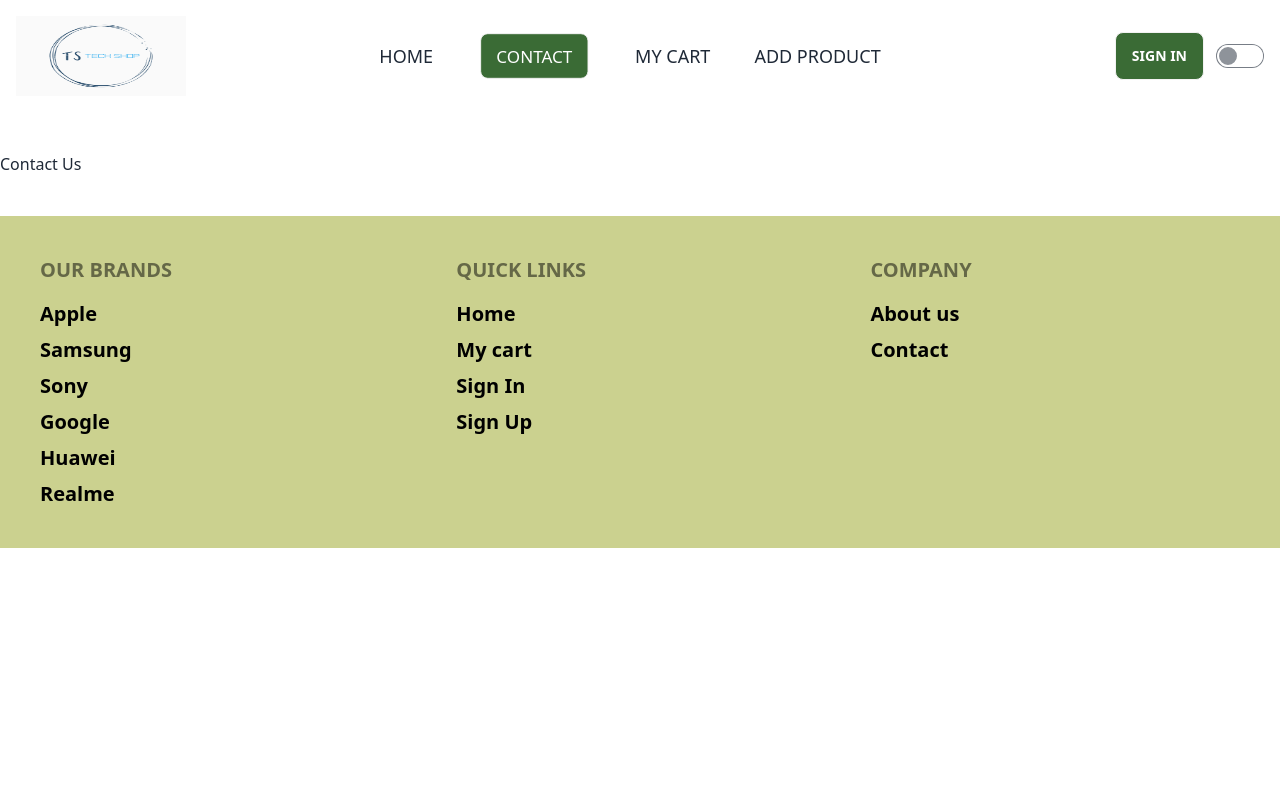
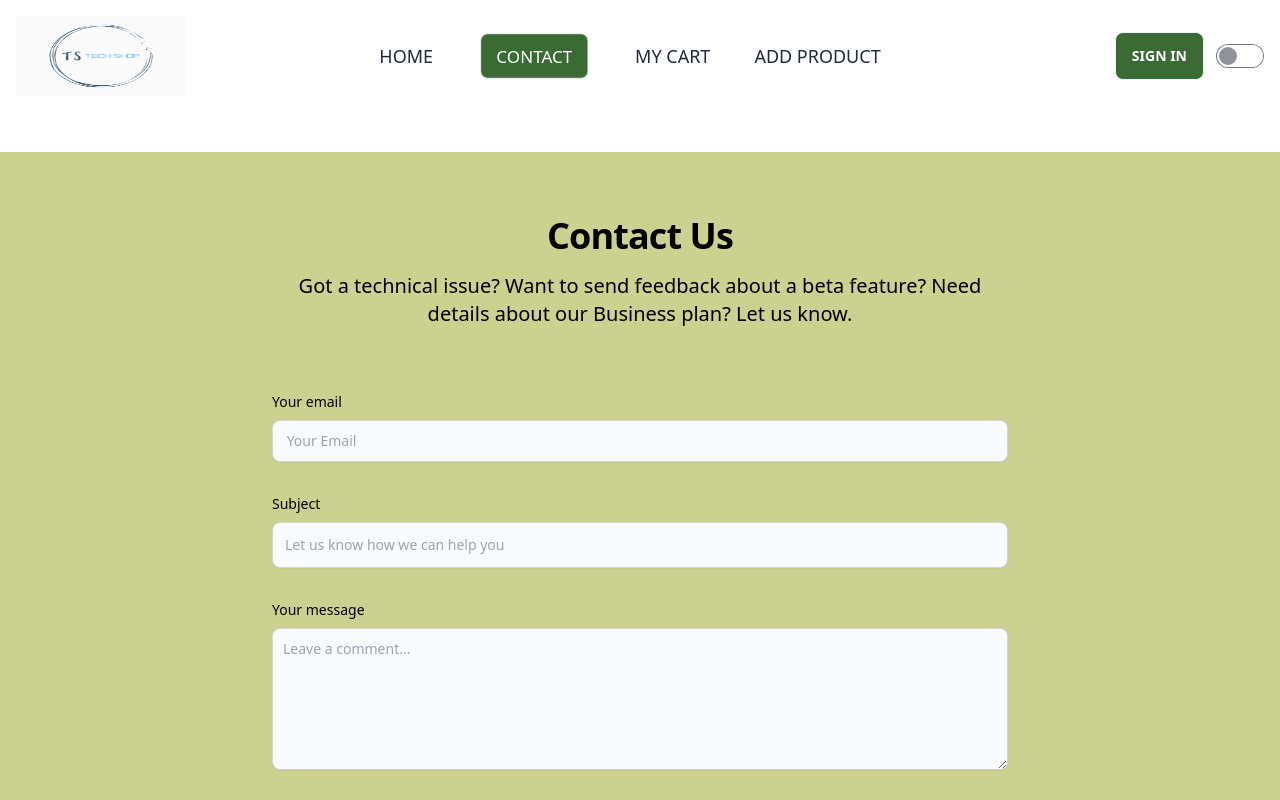
Before and after one commit to rasel6518/techshop-client-side, a React (Vite) app: page /contact in a window 1280 px wide. Shown: the top 800 px of the page. Built offline with nearby package versions, Linux system fonts and the light colour scheme; no server answers.

Commit message:
implement contact form

```diff
--- a/src/Components/Contact/Contact.jsx
+++ b/src/Components/Contact/Contact.jsx
@@ -3,7 +3,27 @@
 const Contact = () => {
     return (
         <div>
-            <p>Contact Us</p>
+            <section className="bg-secColor ">
+                <div className="py-8 lg:py-16 px-4 mx-auto max-w-screen-md">
+                    <h2 className="mb-4 text-4xl tracking-tight font-extrabold text-center text-black ">Contact Us</h2>
+                    <p className="mb-8 lg:mb-16 font-light text-center text-black  sm:text-xl">Got a technical issue? Want to send feedback about a beta feature? Need details about our Business plan? Let us know.</p>
+                    <form action="#" className="space-y-8">
+                        <div>
+                            <label htmlFor="email" className="block mb-2 text-sm font-medium text-black ">Your email</label>
+                            <input type="email" id="email" className="shadow-sm bg-gray-50 border border-gray-300 text-gray-900 text-sm rounded-lg focus:ring-primary-500 focus:border-primary-500 block w-full p-2.5 " placeholder=" Your Email" required />
+                        </div>
+                        <div>
+                            <label htmlFor="subject" className="block mb-2 text-sm font-medium text-black ">Subject</label>
+                            <input type="text" id="subject" className="block p-3 w-full text-sm text-gray-900 bg-gray-50 rounded-lg border border-gray-300 shadow-sm focus:ring-primary-500 focus:border-primary-500 " placeholder="Let us know how we can help you" required />
+                        </div>
+                        <div className="sm:col-span-2">
+                            <label htmlFor="message" className="block mb-2 text-sm font-medium text-black ">Your message</label>
+                            <textarea id="message" rows="6" className="block p-2.5 w-full text-sm text-gray-900 bg-gray-50 rounded-lg shadow-sm border border-gray-300 focus:ring-primary-500 focus:border-primary-500 " placeholder="Leave a comment..."></textarea>
+                        </div>
+                        <button type="submit" className="py-3 px-5 text-lg  font-semibold text-center text-white rounded-lg bg-priColor sm:w-fit hover:bg-thirColor focus:ring-4 focus:outline-none focus:ring-primary-300 ">Send message</button>
+                    </form>
+                </div>
+            </section>
         </div>
     );
 };
```
